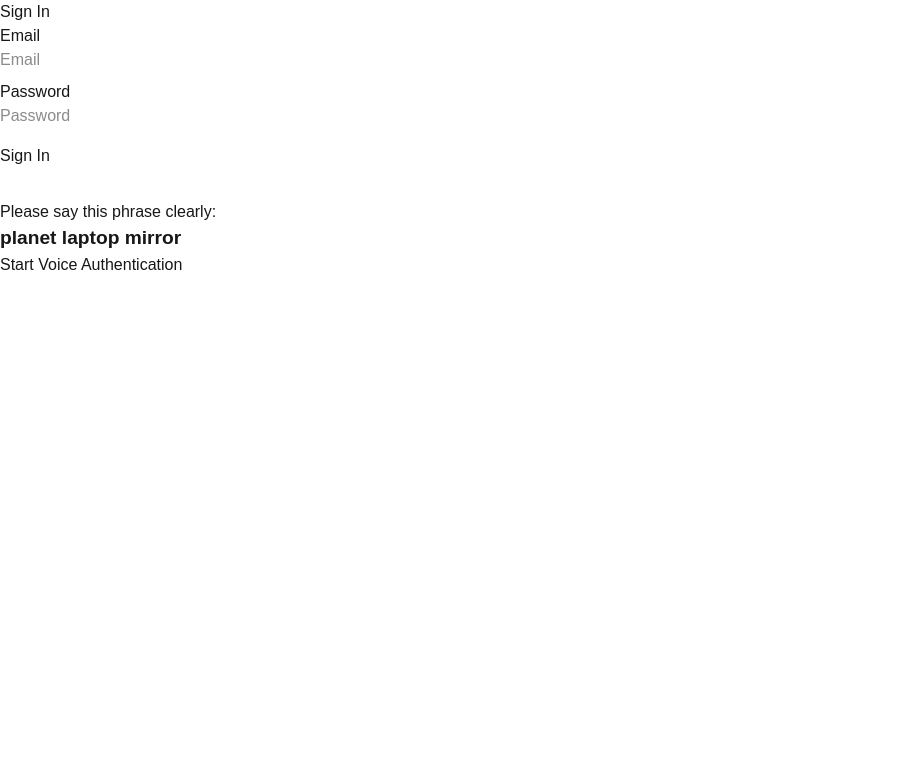
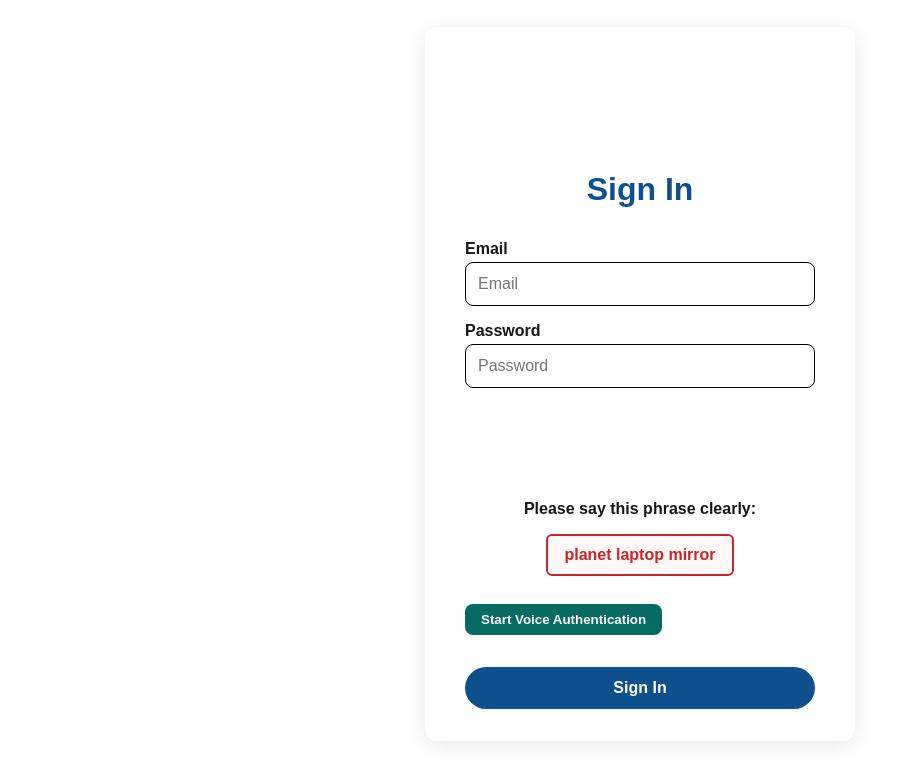
Before and after one commit to Aadil29/Voice-Auth-DF-System, a Next.js app in the folder authentication-system-with-df-detection/: page /sign-in in a window 1280 px wide. Shown: the top 784 px of the page, without its empty margins (0-908 px from the left). Built offline with nearby package versions, Linux system fonts and the light colour scheme.

Commit message:
website additions
fixed the pre processing issue, made ui/ux improvements and added the basic pages that will be used, but voice auth features needs work

```diff
--- /dev/null
+++ b/authentication-system-with-df-detection/src/app/components/Navbar.tsx
@@ -0,0 +1,26 @@
+"use client";
+import Link from "next/link";
+import { usePathname } from "next/navigation";
+
+export default function Navbar() {
+  const pathname = usePathname();
+
+  return (
+    <nav className="navbar">
+      <div className="navbar-left">
+        <span className="logo">Audio Shield</span>
+      </div>
+      <ul className="navbar-links">
+        <li className={pathname === "/dashboard" ? "active" : ""}>
+          <Link href="/dashboard">Home</Link>
+        </li>
+        <li className={pathname === "/dashboard/deepfake" ? "active" : ""}>
+          <Link href="/dashboard/deepfake">Deepfake Detection</Link>
+        </li>
+        <li className={pathname === "/dashboard/settings" ? "active" : ""}>
+          <Link href="/dashboard/settings">Settings</Link>
+        </li>
+      </ul>
+    </nav>
+  );
+}
--- a/authentication-system-with-df-detection/src/app/dashboard/page.tsx
+++ b/authentication-system-with-df-detection/src/app/dashboard/page.tsx
@@ -3,6 +3,8 @@ import { useEffect, useState } from "react";
 import { useRouter } from "next/navigation";
 import { signOut, onAuthStateChanged, User } from "firebase/auth";
 import { auth } from "@/firebase";
+import Navbar from "@/app/components/Navbar";
+
 
 export default function DashboardPage() {
   const router = useRouter();
@@ -22,26 +24,33 @@ export default function DashboardPage() {
     return () => unsubscribe();
   }, [router]);
 
-  const handleSignOut = async () => {
-    await signOut(auth);
-    router.push("/");
-  };
+
 
   if (loading) {
     return <p>Loading...</p>;
   }
+  return (
+     <>
+      <Navbar />
+        <main className="dashboard-content">
+          <section className="info-box">
+            <h2>What the Project Is About</h2>
+            <p>
+              Audio Shield is a voice authentication system with deepfake detection,
+              providing a secure and modern way to verify identity and ensure
+              integrity in audio-based systems.
+            </p>
+          </section>
 
-  return (
-    <main>
-      <h1>Dashboard</h1>
-      {user ? (
-        <>
-          <p>Welcome, {user.email}!</p>
-          <button onClick={handleSignOut}>Log Out</button>
-        </>
-      ) : (
-        <p>Not authenticated.</p>
-      )}
-    </main>
-  );
+          <section className="info-box">
+            <h2>Privacy & Misuse</h2>
+            <p>
+              This system is strictly for ethical and legitimate use only.
+              Do not use this platform for illegal activity or impersonation.
+              Violators may face permanent suspension and legal consequences.
+            </p>
+          </section>
+        </main>
+      </>
+    );
 }
--- a/authentication-system-with-df-detection/src/app/globals.css
+++ b/authentication-system-with-df-detection/src/app/globals.css
@@ -1,4 +1,4 @@
-@import "tailwindcss";
+
 
 :root {
   --background: #ffffff;
@@ -7,7 +7,7 @@
 
 @media (prefers-color-scheme: dark) {
   :root {
-    --background: #035974;
+    --background: #0e508d;
     --foreground: #ededed;
   }
 }
@@ -21,3 +21,295 @@ body {
 button {
   transition: background 0.2s ease;
 }
+
+h1 {
+  font-size: 3rem;
+  font-weight: bold;
+  text-align: center;
+  margin-top: 3rem;
+  padding-top: 4rem;
+}
+
+h2 {
+  font-size: 1.25rem;
+  font-weight: bold;
+  text-align: center;
+  margin-top: 1rem;
+}
+
+h3 {
+  font-size: 1rem;
+  font-weight: bold;
+  text-align: center;
+  margin-top: 0.5rem;
+}
+
+
+p {
+  font-size: 1rem;
+  font-weight: bold;
+  text-align: center;
+  margin-top: 0.5rem;
+  padding-top: 5rem;
+}
+
+
+
+/*sign up style */
+.signup-container {
+  display: flex;
+  justify-content: center;
+  align-items: center;
+  min-height: 90vh;
+  padding: 1rem;
+}
+
+.signup-form {
+  background-color: white;
+  border-radius: 12px;
+  padding: 2rem 2.5rem;
+  box-shadow: 0 4px 20px rgba(0, 0, 0, 0.1);
+  max-width: 350px;
+  width: 100%;
+}
+
+/* Header */
+.signup-form h1 {
+  font-size: 2rem;
+  font-weight: 700;
+  text-align: center;
+  color: #0e508d;
+  margin-bottom: 2rem;
+}
+
+/* Input labels and fields */
+.signup-form label {
+  display: block;
+  font-weight: bold;
+  margin-top: 1rem;
+  margin-bottom: 0.25rem;
+}
+
+.signup-form input {
+  width: 100%;
+  padding: 0.75rem;
+  border: 1px solid #000000;
+  border-radius: 8px;
+  font-size: 1rem;
+  box-sizing: border-box;
+}
+
+/* Sign Up button  */
+.signup-form button {
+  width: 100%;
+  margin-top: 2rem;
+  padding: 0.75rem;
+  background-color: #0e508d;
+  color: white;
+  border: none;
+  border-radius: 50px;
+  font-size: 1rem;
+  font-weight: bold;
+  cursor: pointer;
+}
+
+.signup-form button:hover {
+  background-color: #0b3c6c;
+}
+
+.error-message {
+  color: red;
+  text-align: center;
+  font-size: 0.9rem;
+  margin-top: 1rem;
+}
+
+
+
+
+
+
+/*signin */
+.auth-container {
+  display: flex;
+  justify-content: center;
+  align-items: center;
+  min-height: 90vh;
+  padding: 1rem;
+}
+
+.auth-form {
+  background-color: white;
+  border-radius: 12px;
+  padding: 2rem 2.5rem;
+  box-shadow: 0 4px 20px rgba(0, 0, 0, 0.1);
+  max-width: 350px;
+  width: 100%;
+}
+
+/* Header */
+.auth-form h1 {
+  font-size: 2rem;
+  font-weight: 700;
+  text-align: center;
+  color: #0e508d;
+  margin-bottom: 2rem;
+}
+
+/* Input labels and fields */
+.auth-form label {
+  display: block;
+  font-weight: bold;
+  margin-top: 1rem;
+  margin-bottom: 0.25rem;
+}
+
+.auth-form input {
+  width: 100%;
+  padding: 0.75rem;
+  border: 1px solid #000000;
+  border-radius: 8px;
+  font-size: 1rem;
+  box-sizing: border-box;
+}
+
+/* Voice Auth Section */
+.voice-auth {
+  margin-top: 2rem;
+  text-align: center;
+}
+
+.voice-auth h3 {
+  font-size: 1rem;
+  color: #000000;
+  font-weight: 600;
+  margin-bottom: 0.5rem;
+}
+
+.voice-auth .instruction {
+  font-size: 0.9rem;
+  color: orange;
+  font-weight: bold;
+  margin-bottom: 0.5rem;
+}
+
+/* Passphrase */
+.passphrase-box {
+  background-color: #fff8f8;
+  color: #c62828;
+  border: 2px solid #c62828;
+  padding: 0.6rem 1rem;
+  font-weight: bold;
+  border-radius: 6px;
+  display: inline-block;
+  margin-bottom: 0.75rem;
+}
+
+/* Voice auth button */
+.voice-auth button {
+  background-color: #066b62;
+  color: white;
+  border: none;
+  padding: 0.5rem 1rem;
+  border-radius: 8px;
+  font-weight: bold;
+  cursor: pointer;
+}
+
+.voice-auth button:hover {
+  background-color: #05574f;
+}
+
+/* Sign In button */
+.auth-form button[type="submit"] {
+  width: 100%;
+  margin-top: 2rem;
+  padding: 0.75rem;
+  background-color: #0e508d;
+  color: white;
+  border: none;
+  border-radius: 50px;
+  font-size: 1rem;
+  font-weight: bold;
+  cursor: pointer;
+}
+
+.auth-form button[type="submit"]:hover {
+  background-color: #0b3c6c;
+}
+
+.error-message {
+  color: red;
+  text-align: center;
+  font-size: 0.9rem;
+  margin-top: 1rem;
+}
+
+/* Navbar */
+.navbar {
+  display: flex;
+  justify-content: space-between;
+  align-items: center;
+  background-color: #0e508d;
+  padding: 1rem 2rem;
+  color: white;
+}
+
+.navbar-left .logo {
+  font-weight: bold;
+  font-size: 1.2rem;
+}
+
+.navbar-links {
+  list-style: none;
+  display: flex;
+  gap: 2rem;
+  padding: 0;
+  margin: 0;
+}
+
+.navbar-links li a {
+  color: white;
+  text-decoration: none;
+}
+
+.navbar-links li.active a {
+  border-bottom: 2px solid white;
+}
+
+
+
+/* Main dashboard */
+.dashboard-content {
+  padding: 2rem;
+}
+
+.info-box {
+  background-color: white;
+  border-radius: 8px;
+  padding: 1.5rem;
+  margin-bottom: 2rem;
+  box-shadow: 0 0 12px rgba(0, 0, 0, 0.05);
+  color: #171717;
+}
+
+/* Buttons */
+button {
+  display: block;
+  background-color: #0e508d;
+  color: white;
+  border: none;
+  padding: 0.75rem 1.5rem;
+  border-radius: 6px;
+  margin-top: 1rem;
+  cursor: pointer;
+}
+
+button:hover {
+  background-color: #0b3c6c;
+}
+
+button:disabled {
+  background-color: #999;
+  cursor: not-allowed;
+}
--- a/authentication-system-with-df-detection/src/app/page.tsx
+++ b/authentication-system-with-df-detection/src/app/page.tsx
@@ -16,7 +16,9 @@ export default function HomePage() {
 
   return (
     <main>
-      <h1>Welcome to Our Application</h1>
+      <h1>Audio Shield</h1>
+      <h2>Secure voice authentication system, with audio deepfake detction.</h2>
+      <h3>Made by Muhammad Aadil Ghani</h3>
       <p>Please sign in or sign up to continue.</p>
       <p>
         <Link href="/sign-in">Sign In</Link> | <Link href="/sign-up">Sign Up</Link>
--- a/authentication-system-with-df-detection/src/app/sign-in/page.tsx
+++ b/authentication-system-with-df-detection/src/app/sign-in/page.tsx
@@ -35,12 +35,12 @@ export default function SignInPage() {
   };
 
   return (
-    <main>
+    <main className="auth-container">
+    <form onSubmit={handleSubmit} className="auth-form">
       <h1>Sign In</h1>
-      <form onSubmit={handleSubmit} style={{ display: "inline-block" }}>
+
       <div>
         <label htmlFor="email">Email</label>
-          <br />
         <input
           id="email"
           type="email"
@@ -51,9 +51,8 @@ export default function SignInPage() {
         />
       </div>
 
-        <div style={{ marginTop: "0.5rem" }}>
+      <div>
         <label htmlFor="password">Password</label>
-          <br />
         <input
           id="password"
           type="password"
@@ -64,17 +63,21 @@ export default function SignInPage() {
         />
       </div>
 
-        <button type="submit" style={{ marginTop: "1rem" }}>
-          Sign In
+      {/* Voice Auth Section Inside Form */}
+      <div className="voice-auth">
+        <p>Please say this phrase clearly:</p>
+        <div className="passphrase-box">{passphrase}</div>
+        <br />
+        <button type="button" onClick={() => setVoiceConfirmed(true)}>
+          Start Voice Authentication
         </button>
+      </div>
+
+      <button type="submit">Sign In</button>
+
+      {error && <p className="error-message">{error}</p>}
     </form>
+  </main>
 
-      <VoiceAuth
-        passphrase={passphrase}
-        onConfirm={(status: boolean) => setVoiceConfirmed(status)}
-      />
-
-      {error && <p style={{ color: "red" }}>{error}</p>}
-    </main>
   );
 }
--- a/authentication-system-with-df-detection/src/app/sign-up/page.tsx
+++ b/authentication-system-with-df-detection/src/app/sign-up/page.tsx
@@ -21,41 +21,39 @@ export default function SignUpPage() {
   };
 
   return (
-    <main>
+    <main className="signup-container">
+    <form onSubmit={handleSubmit} className="signup-form">
       <h1>Sign Up</h1>
-      <form onSubmit={handleSubmit} style={{ display: "inline-block" }}>
+
       <div>
-          <label htmlFor="email">Email</label>
-          <br />
+        <label htmlFor="email">Email:</label>
         <input
           id="email"
           type="email"
           value={email}
           onChange={(e) => setEmail(e.target.value)}
-            placeholder="Email"
+          placeholder="Enter email"
           required
         />
       </div>
 
-        <div style={{ marginTop: "0.5rem" }}>
-          <label htmlFor="password">Password</label>
-          <br />
+      <div>
+        <label htmlFor="password">Password:</label>
         <input
           id="password"
           type="password"
           value={password}
           onChange={(e) => setPassword(e.target.value)}
-            placeholder="Password"
+          placeholder="Enter password"
           required
         />
       </div>
 
-        <button type="submit" style={{ marginTop: "1rem" }}>
-          Sign Up
-        </button>
+      <button type="submit">Sign Up</button>
+
+      {error && <p className="error-message">{error}</p>}
     </form>
+  </main>
 
-      {error && <p style={{ color: "red" }}>{error}</p>}
-    </main>
   );
 }
```
Also changed, not shown: authentication-system-with-df-detection/src/app/dashboard/deepfake/page.tsx (added, +14 -0 lines), authentication-system-with-df-detection/src/app/dashboard/settings/page.tsx (added, +34 -0 lines), 1 other file (tests, documents, lock files or other folders). Lines whose indentation alone changed are shown as unchanged.
